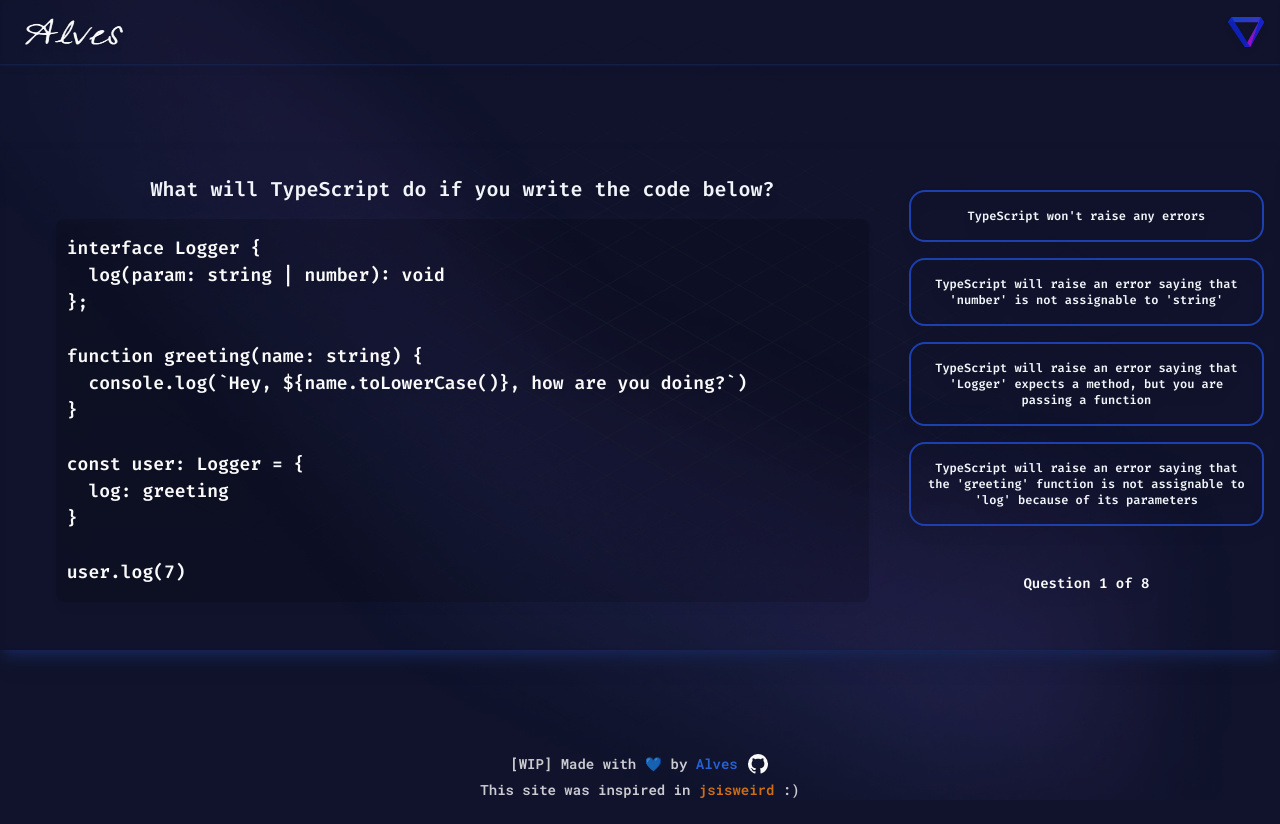
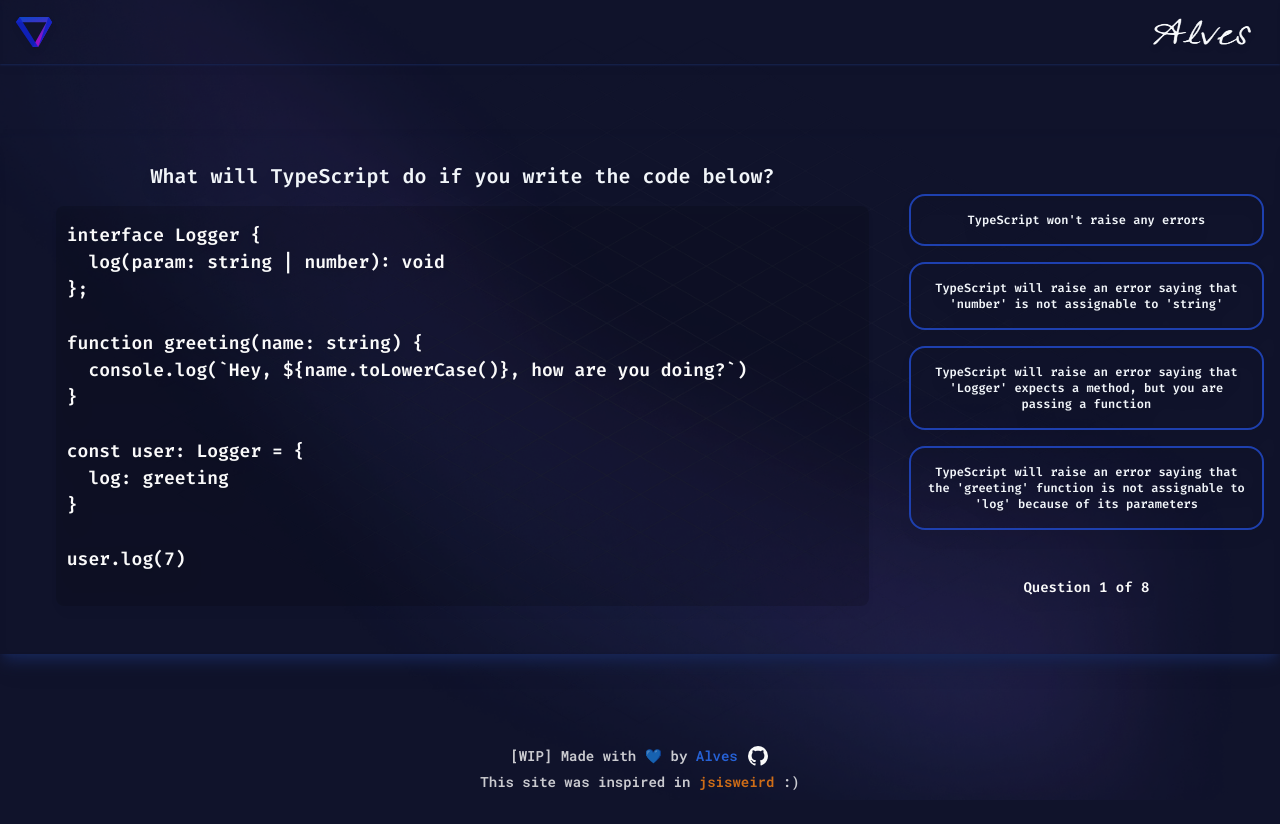
Before and after one commit to alvseven/tsisweird, a Next.js app: page /quiz in a window 1280 px wide. Built offline with nearby package versions, Linux system fonts and the light colour scheme.

Commit message:
add end game

```diff
--- a/src/app/(components)/footer.tsx
+++ b/src/app/(components)/footer.tsx
@@ -1,4 +1,5 @@
 import Link from "next/link";
+
 import { GithubIcon } from "./icons/github";
 
 export function Footer() {
--- a/src/app/(components)/header.tsx
+++ b/src/app/(components)/header.tsx
@@ -9,6 +9,11 @@ export function Header() {
     <header className="w-full h-16  sticky z-50 flex items-center justify-center p-4 shadow-blue-950 shadow-sm drop-shadow-md">
       <nav className="w-full">
         <ul className="flex items-center justify-between w-full gap-8">
+          <li>
+            <Link href="/" className="brightness-200 animate-pulse">
+              <Image src={Logo} alt="sevenalv logo" height="24" width="36" />
+            </Link>
+          </li>
           <li className="sm:left-8 md:left-12">
             <Link href="https://bento.me/alves" target="_blank">
               <Image
@@ -18,11 +23,6 @@ export function Header() {
               />
             </Link>
           </li>
-          <li>
-            <Link href="/" className="brightness-200 animate-pulse">
-              <Image src={Logo} alt="sevenalv logo" height="24" width="36" />
-            </Link>
-          </li>
         </ul>
       </nav>
     </header>
--- a/src/app/globals.css
+++ b/src/app/globals.css
@@ -7,10 +7,6 @@ pre {
   font-family: var(--font-primary);
 }
 
-figure {
-  /* min-width: 380px;
-  min-height: 750px; */
-}
 
 pre {
   overflow-x: auto;
@@ -21,7 +17,8 @@ pre {
     font-size: 1rem;
   }
 
-  @media (min-width: 1024px) {
+  @media (min-width: 1280px) {
+    min-height: 400px;
     font-size: 1.125rem;
   }
 
--- a/src/app/layout.tsx
+++ b/src/app/layout.tsx
@@ -1,10 +1,15 @@
 import type { Metadata } from "next";
+import Image from "next/image";
 import { Fira_Code, Roboto_Mono } from "next/font/google";
+
 import { Analytics } from "@vercel/analytics/react";
 import { SpeedInsights } from "@vercel/speed-insights/next";
 
 import { Header } from "./(components)/header";
 import { Footer } from "./(components)/footer";
+
+import Beam from "../../public/beam.png";
+import Grid from "../../public/grid.png";
 
 import "./globals.css";
 
@@ -36,7 +41,21 @@ export default function RootLayout({
         className={`${firaCode.variable} ${robotoMono.variable} bg-[#10132B] text-neutral-50 `}
       >
         <Header />
-        {children}
+        <main className="flex items-center justify-center w-full min-h-[72vh] sm:min-h-[77vh] xl:min-h-[83vh] bg-[#10132b]">
+          <div>
+            <Image
+              src={Beam}
+              alt="beam"
+              className="absolute opacity-70 top-1/2 left-1/2 max-w-none -translate-x-1/2 -translate-y-1/2 w-full h-full overflow-hidden"
+            />
+            <Image
+              src={Grid}
+              alt="grid"
+              className="absolute top-1/2 left-1/2 max-w-none -translate-x-1/2 -translate-y-1/2 w-full h-full overflow-hidden"
+            />
+          </div>
+          {children}
+        </main>
         <Footer />
         <Analytics />
         <SpeedInsights />
--- a/src/app/page.tsx
+++ b/src/app/page.tsx
@@ -1,27 +1,9 @@
 import Link from "next/link";
 
-import Beam from "../../public/beam.png";
-import Grid from "../../public/grid.png";
-
 import { TypescriptIcon } from "./(components)/icons/typescript";
-import Image from "next/image";
 
 export default function Home() {
   return (
-    <>
-      <main className="flex items-center justify-center w-full min-h-[72vh] sm:min-h-[77vh] xl:min-h-[84vh] bg-[#10132b]">
-        <div>
-          <Image
-            src={Beam}
-            alt="beam"
-            className="absolute opacity-70 top-1/2 left-1/2 max-w-none -translate-x-1/2 -translate-y-1/2 w-full h-full overflow-hidden"
-          />
-          <Image
-            src={Grid}
-            alt="grid"
-            className="absolute top-1/2 left-1/2 max-w-none -translate-x-1/2 -translate-y-1/2 w-full h-full overflow-hidden"
-          />
-        </div>
     <div className="flex flex-col items-center justify-center gap-8 lg:gap-12 w-full relative z-50 sm:px-4 px-2">
       <h1 className="text-2xl md:text-3xl lg:text-4xl font-inter text-center relative tracking-wider">
         Typescript is weird
@@ -39,7 +21,5 @@ export default function Home() {
         <TypescriptIcon />
       </Link>
     </div>
-      </main>
-    </>
   );
 }
--- a/src/app/quiz/(components)/question.tsx
+++ b/src/app/quiz/(components)/question.tsx
@@ -1,13 +1,22 @@
 "use client";
 
 import type { ReactNode } from "react";
+
 import { useGame } from "../contexts/game";
+
+type ExtractIndexes<T extends PropertyKey> =
+  T extends `${infer Index extends number}` ? Index : never;
 
 type QuestionProps = {
   title: string;
   code: ReactNode;
   options: readonly [string, string, string, string];
-  correct: 0 | 1 | 2 | 3;
+  correct: ExtractIndexes<keyof QuestionProps["options"]>;
+  /*
+    The 'correct' property could be manually defined as 0 | 1 | 2 | 3, but doing so would break the contract between 'correct' and 'options'.
+    If we change the length of 'options', the valid values for 'correct' wouldn't automatically update.
+    By using the 'ExtractIndexes' type, we ensure that 'correct' always matches the valid indices of 'options', maintaining consistency and type safety. Plus, it's pretty cool 😎
+  */
 };
 
 export function Question({ title, code, options, correct }: QuestionProps) {
@@ -19,7 +28,7 @@ export function Question({ title, code, options, correct }: QuestionProps) {
   return (
     <>
       <div className="flex flex-col gap-4 px-2 min-w-[70%]">
-        <h2 className="font-inter text-sm font-bold text-pretty text-slate-100 md:text-base lg:text-xl text-center">
+        <h2 className="font-inter text-sm font-bold text-pretty text-slate-100 md:text-base lg:text-xl mx-2 text-center">
           {title}
         </h2>
         {code}
--- a/src/app/quiz/contexts/game.tsx
+++ b/src/app/quiz/contexts/game.tsx
@@ -1,46 +1,49 @@
 "use client";
 
 import { type ReactNode, createContext, useContext, useState } from "react";
+
 import { questions } from "../data/questions";
 
 type GameStatus = {
+  quizHasEnded: boolean;
   currentQuestion: number;
-  total: number;
   corrects: number[];
+  readonly total: number;
 };
 
+type RegisterAttemptInput = { attempt: number; correct: number };
+
+type RegisterAttempt = ({ attempt, correct }: RegisterAttemptInput) => void;
+
 type GameContext = {
-  registerAttempt: ({
-    attempt,
-    correct,
-  }: {
-    attempt: number;
-    correct: number;
-  }) => void;
   gameStatus: GameStatus;
+  registerAttempt: RegisterAttempt;
 };
 
 const GameContext = createContext<GameContext | null>(null);
 
 export function GameProvider({ children }: { children: ReactNode }) {
   const [gameStatus, setGameStatus] = useState<GameStatus>({
+    quizHasEnded: false,
     currentQuestion: 0,
+    corrects: [],
     total: questions.length,
-    corrects: [],
   });
 
-  const registerAttempt: GameContext["registerAttempt"] = ({
-    attempt,
-    correct,
-  }) => {
-    setGameStatus((prev) => {
+  const registerAttempt: RegisterAttempt = ({ attempt, correct }) => {
+    setGameStatus((previousState) => {
       const isCorrectAnswer = attempt === correct;
+
+      const isLastQuestion =
+        previousState.currentQuestion + 1 === previousState.total;
+
       return {
-        ...prev,
-        currentQuestion: prev.currentQuestion + 1,
+        ...previousState,
+        quizHasEnded: isLastQuestion,
+        currentQuestion: previousState.currentQuestion + 1,
         corrects: isCorrectAnswer
-          ? [...prev.corrects, prev.currentQuestion]
-          : prev.corrects,
+          ? [...previousState.corrects, previousState.currentQuestion]
+          : previousState.corrects,
       };
     });
   };
--- a/src/app/quiz/data/questions.ts
+++ b/src/app/quiz/data/questions.ts
@@ -21,7 +21,7 @@ export const questions = [
   },
   {
     title:
-      "What is the output of UserWithoutBirthdate? (assume that 'exactOptionalPropertyTypes' option in tsconfig is set to true)",
+      "What is the output of `UserWithoutBirthdate`? (assume that 'exactOptionalPropertyTypes' option in tsconfig is set to true)",
     code: QuestionTwoCode,
     options: [
       "{ name: string | undefined; age: number; }",
@@ -60,10 +60,10 @@ export const questions = [
       "What will TypeScript do in the following scenario with a faulty type guard?",
     code: QuestionSixCode,
     options: [
-      "TypeScript will raise an error because `typeof value === 'number'` contradicts the return type of the type guard",
-      "TypeScript will compile without errors and the inferred type of user inside the if statement will be 'string'",
-      "TypeScript will compile without errors and the inferred type of user inside the if statement will be 'number'",
-      "TypeScript will raise an error because `value is string` contradicts `typeof value === 'number'`",
+      "TypeScript will raise an error because `typeof value === 'number'` contradicts the predicate `value is string`",
+      "TypeScript will compile without errors and the inferred type of user inside the if statement will be `string`",
+      "TypeScript will compile without errors and the inferred type of user inside the if statement will be `number`",
+      "TypeScript will raise an error because the predicate `value is string` contradicts `typeof value === 'number'`",
     ],
     correct: 1,
   },
@@ -73,11 +73,11 @@ export const questions = [
     code: QuestionSevenCode,
     options: [
       "TypeScript will raise an error because `typeof value !== 'number''` contradicts the assertion 'asserts value is string'",
-      "TypeScript will compile without errors and the inferred type of user after the function call will be string",
-      "TypeScript will raise an error because after the function call user type is never, so it's not possible to use toLowerCase()",
+      "TypeScript will compile without errors and the inferred type of `user` after the function call will be string",
+      "TypeScript will raise an error because after the function call `user` type is `never`, so it's not possible to use `toLowerCase()`",
       "TypeScript will raise an error because `asserts value is string` contradicts `typeof value !== 'number'`",
     ],
-    correct: 0,
+    correct: 2,
   },
   {
     title: "What will TypeScript infer for the type of `UserWithoutName`?",
--- a/src/app/quiz/layout.tsx
+++ b/src/app/quiz/layout.tsx
@@ -1,10 +1,6 @@
 import type { Metadata } from "next";
-import Image from "next/image";
 
 import { GameProvider } from "./contexts/game";
-
-import Beam from "../../../public/beam.png";
-import Grid from "../../../public/grid.png";
 
 export const metadata: Metadata = {
   title: "TypeScript is weird",
@@ -17,23 +13,5 @@ export default function RootLayout({
 }: {
   children: React.ReactNode;
 }) {
-  return (
-    <GameProvider>
-      <main className="flex items-center justify-center w-full min-h-[72vh] sm:min-h-[77vh] xl:min-h-[84vh] bg-[#10132b]">
-        <div>
-          <Image
-            src={Beam}
-            alt="beam"
-            className="absolute opacity-70 top-1/2 left-1/2 max-w-none -translate-x-1/2 -translate-y-1/2 w-full h-full overflow-hidden"
-          />
-          <Image
-            src={Grid}
-            alt="grid"
-            className="absolute top-1/2 left-1/2 max-w-none -translate-x-1/2 -translate-y-1/2 w-full h-full overflow-hidden"
-          />
-        </div>
-        {children}
-      </main>
-    </GameProvider>
-  );
+  return <GameProvider>{children}</GameProvider>;
 }
--- a/src/app/quiz/page.tsx
+++ b/src/app/quiz/page.tsx
@@ -9,11 +9,19 @@ import { questions } from "./data/questions";
 export default function Home() {
   const { gameStatus } = useGame();
 
+  if (gameStatus.quizHasEnded) {
+    return (
+      <div>
+        <p>Correct answers: {gameStatus.corrects.length}</p>
+      </div>
+    );
+  }
+
   const currentQuestion = questions[gameStatus.currentQuestion];
-  const QuestionCode = questions[gameStatus.currentQuestion].code;
+  const QuestionCode = currentQuestion?.code;
 
   return (
-    <section className="flex flex-col xl:flex-row gap-8 pt-6 pb-12 px-1 lg:px-12 max-w-full z-50 drop-shadow-lg shadow-lg shadow-blue-950">
+    <section className="flex flex-col xl:flex-row gap-8 pt-6 pb-12 px-1 lg:px-12 max-w-full z-50 drop-shadow-lg shadow-lg shadow-blue-950 min-w-[100%] min-h-[424px]">
       <Question
         title={currentQuestion.title}
         code={<QuestionCode />}
```
Also changed, not shown: src/app/quiz/mdx/question-four.mdx (+2 -2 lines). Lines whose indentation alone changed are shown as unchanged.
